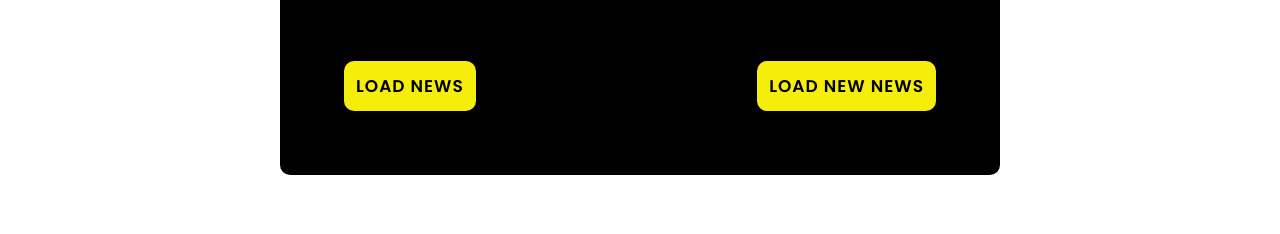
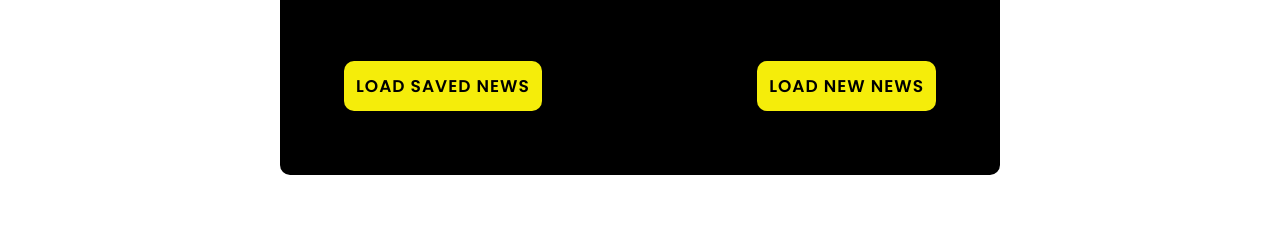
Before and after one commit to ArunReddy26/NEWSFEED---Javascript-Project---u6dafq4v80fm, a plain HTML site: page index.html in a window 1280 px wide. Shown: the part 243-477 px from the top of the page. Drawn offline with Linux system fonts and the light colour scheme.

Commit message:
changes made high

```diff
--- a/index.html
+++ b/index.html
@@ -26,7 +26,7 @@
        <button id="loadnewnews">LOAD NEW NEWS</button> -->
         <div class="anchor">
 
-            <a href="saved.html" id="loadsavednews">LOAD NEWS</a>
+            <a href="saved.html" id="loadsavednews" >LOAD SAVED NEWS</a>
             <a href="news.html" id="loadnewnews">LOAD NEW NEWS</a>
         </div>
 
```
